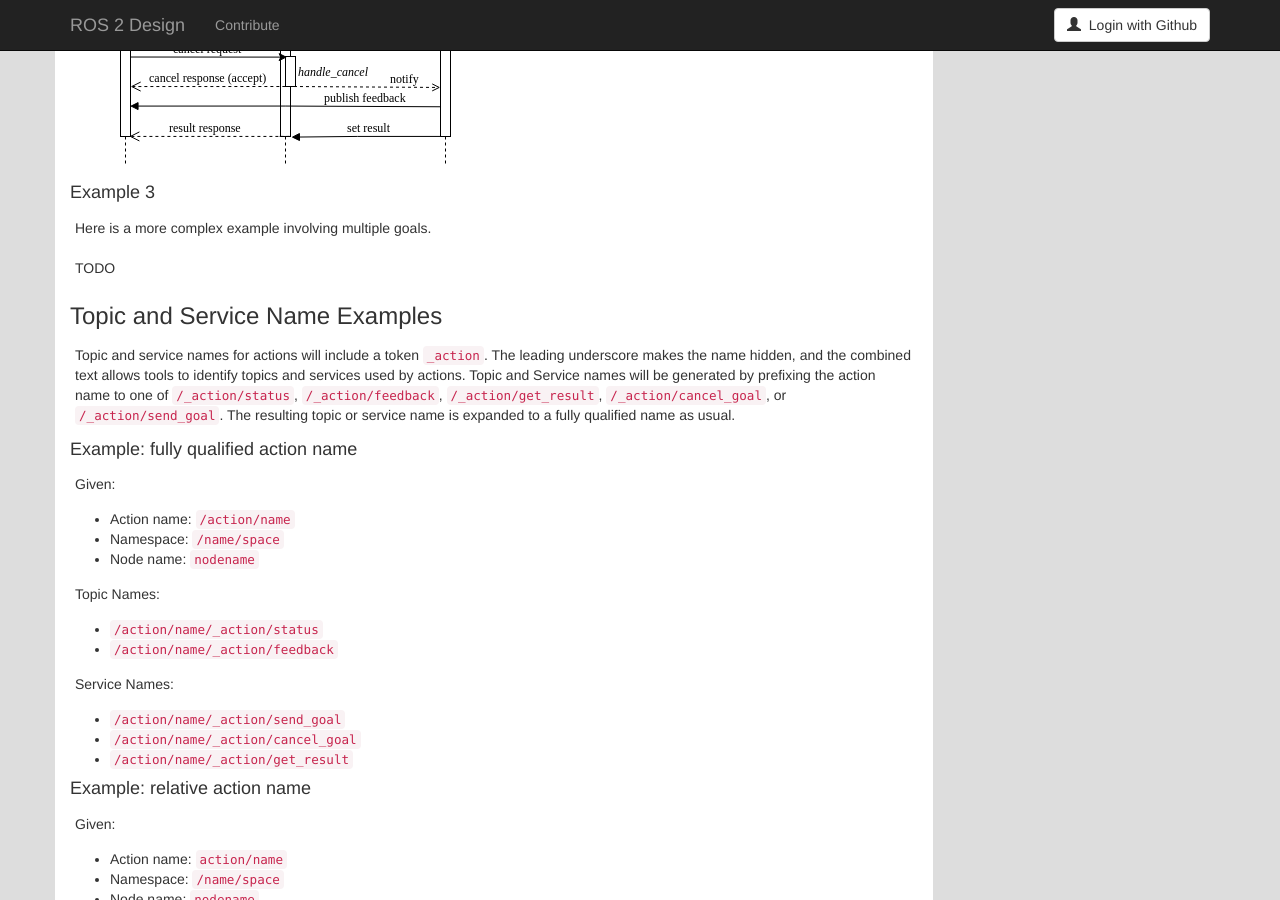
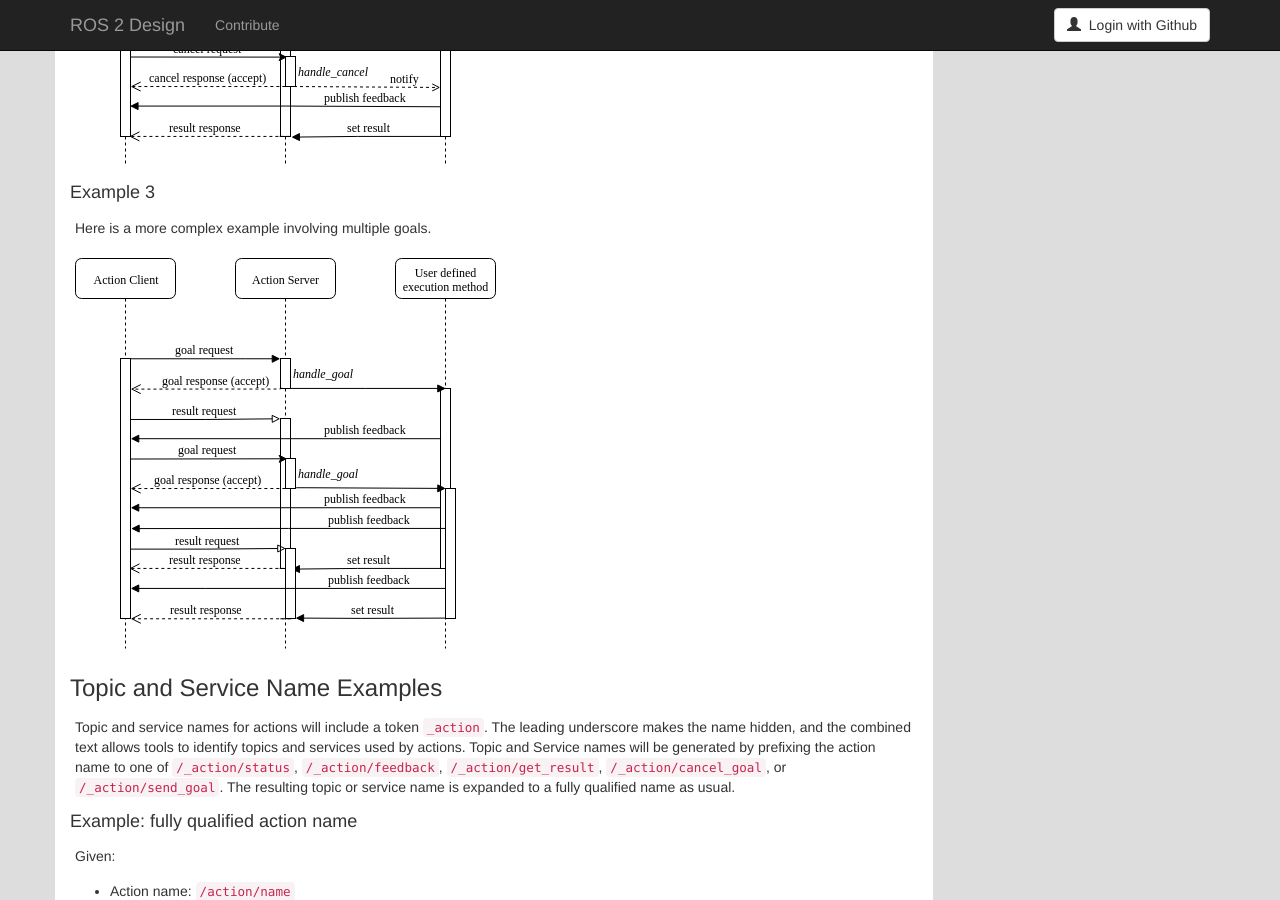
Before and after one commit to ros2/design, a Jekyll site: the page built from articles/actions.md, in a window 1280 px wide and 900 px high, scrolled down 6986 px. Built offline with Jekyll 4.4.1, drawn with Linux system fonts in a browser that asks for light colours; nearby versions of some CDN libraries.

Commit message:
Add third action interfaction example
Signed-off-by: Jacob Perron <jacob@openrobotics.org>

```diff
--- a/articles/actions.md
+++ b/articles/actions.md
@@ -314,20 +314,20 @@ Following the goal request, the client makes an asynchronous request for the res
 The user defined method publishes feedback to the action client as it executes the goal.
 Ultimately, the user defined method populates a result message that is used as part of the result response.
 
-![Goal Lifecycle Example 0](../img/actions/interaction_example_0.png)
+![Action Interaction Example 0](../img/actions/interaction_example_0.png)
 
 #### Example 2
 
 This example is almost identical to the first, but this time the action  client requests for the goal to be canceled mid-execution.
 Note that the user defined method is allowed to perform any shutdown operations after the cancel request before returning with the cancellation result.
 
-![Goal Lifecycle Example 1](../img/actions/interaction_example_1.png)
+![Action Interaction Example 1](../img/actions/interaction_example_1.png)
 
 #### Example 3
 
 Here is a more complex example involving multiple goals.
 
-TODO
+![Action Interaction Example 2](../img/actions/interaction_example_2.png)
 
 ### Topic and Service Name Examples
 
```
Also changed, not shown: img/actions/interaction_example_2.png (added).
